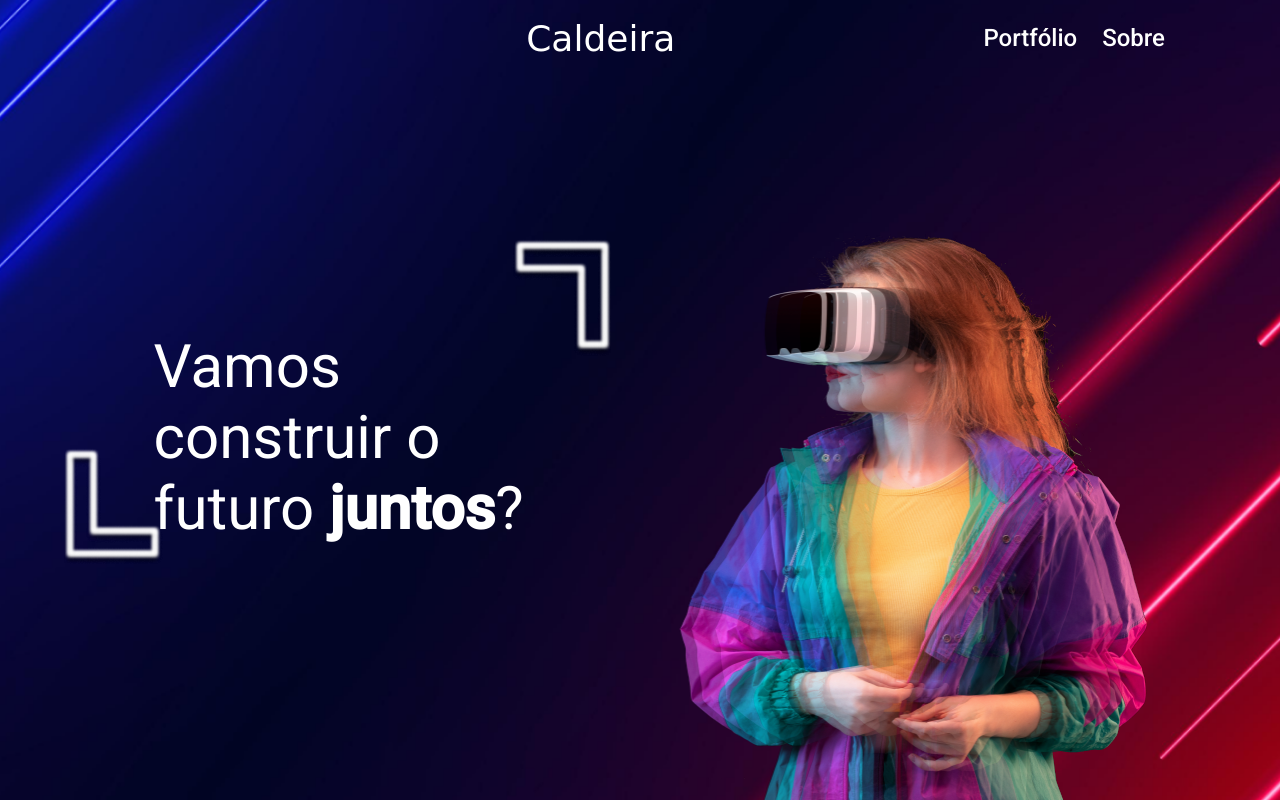
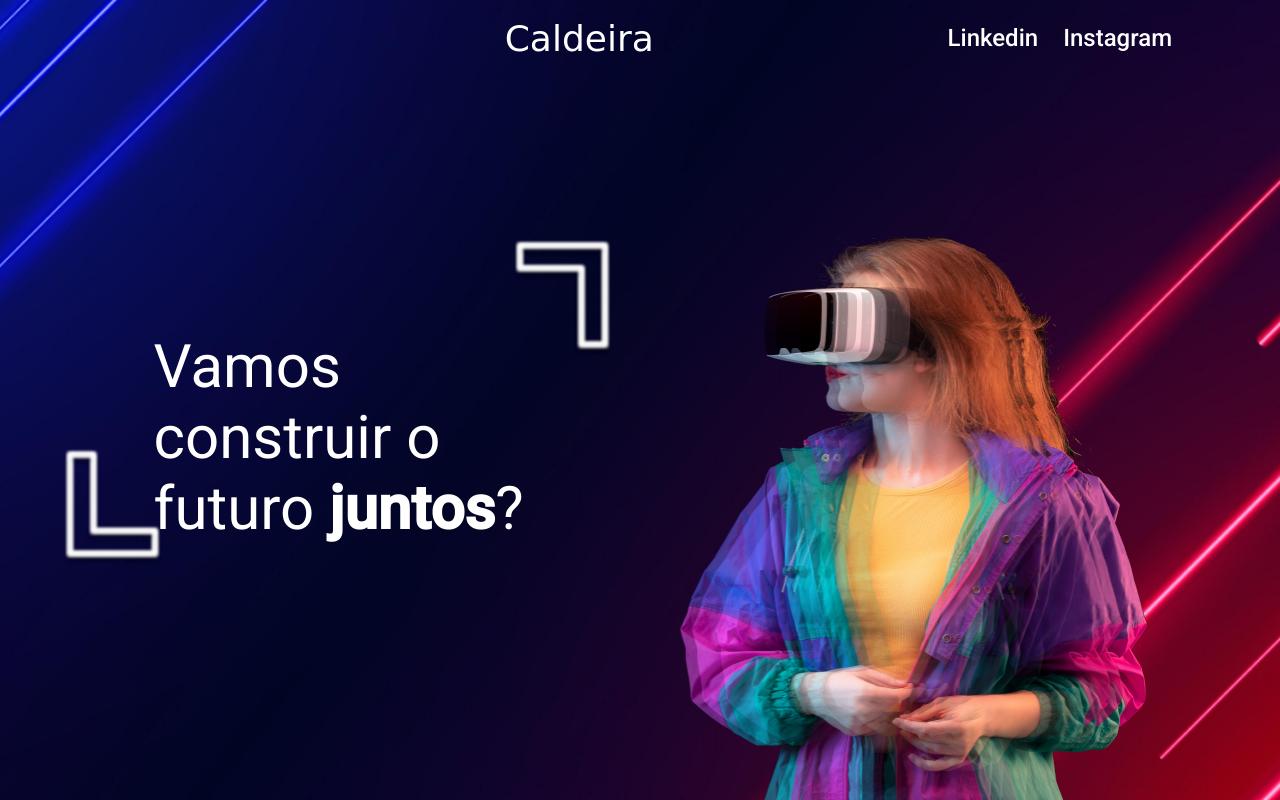
Before and after one commit to realcaldeira/portfolio, a plain HTML site: page index.html in a window 1280 px wide. Drawn offline with Linux system fonts and the light colour scheme; a web font is replaced by a local one.

Commit message:
correção bug

```diff
--- a/index.html
+++ b/index.html
@@ -27,8 +27,8 @@
     <p id="caldeira">Caldeira</p>
 
     <div id="portfólio">
-      <a href="#">Portfólio</a>
-      <a href="#">Sobre</a>
+      <a href="https://www.linkedin.com/in/lucas-caldeira/">Linkedin</a>
+      <a href="https://www.instagram.com/realcaldeira/">Instagram</a>
 
     </div>
   </header>
--- a/src/css/styles.css
+++ b/src/css/styles.css
@@ -69,8 +69,8 @@ body header div {
   text-decoration: none;
   color: #f6c470;
   font-family: Roboto;
-  font-size: 24px;
-  font-weight: 500;
+
+  font-weight: bold;
 }
 
 #pincel {
```
